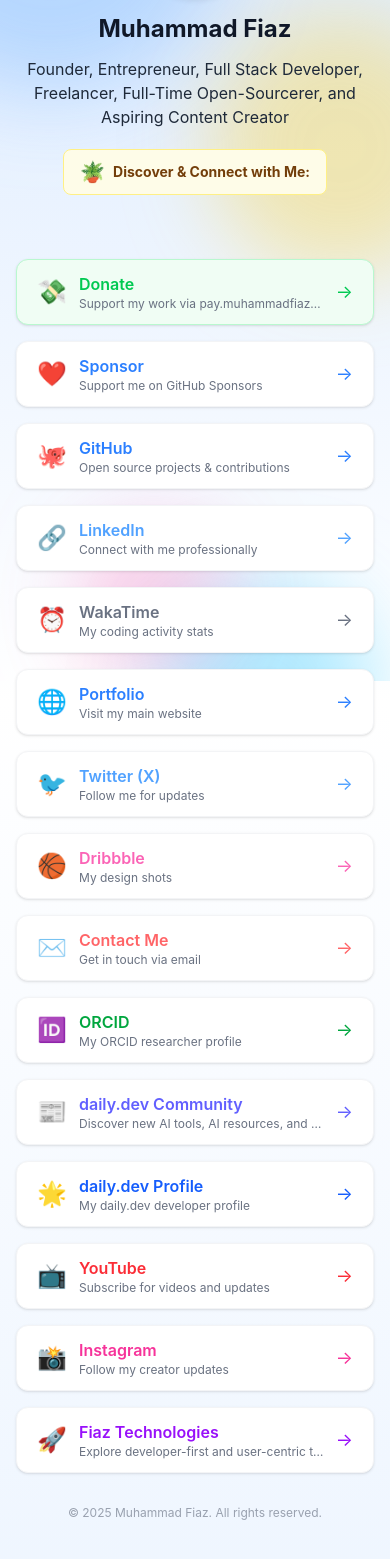
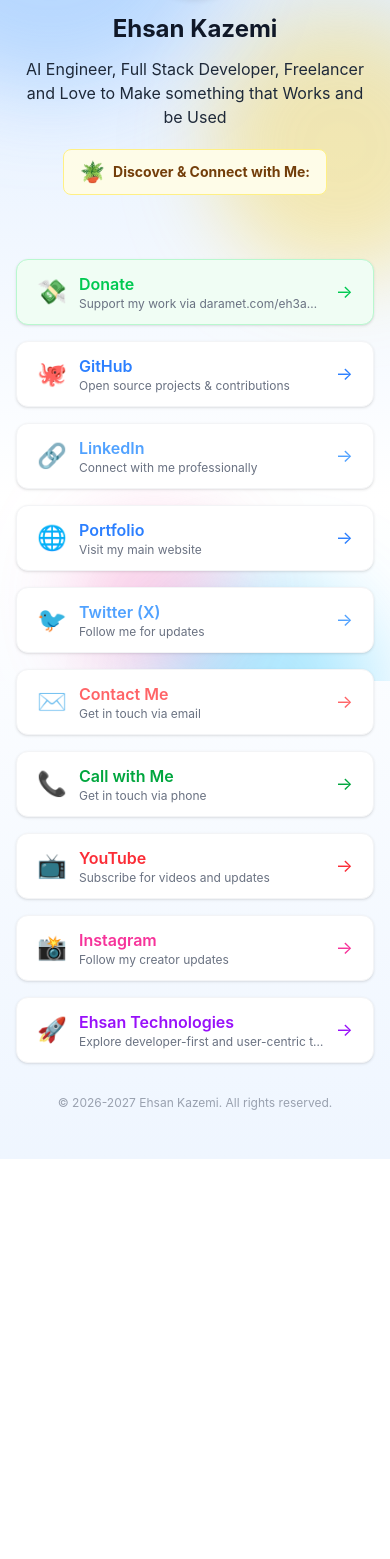
Before and after one commit to eh3ankazemi/linkstack, a website built with Vite: page index.html in a window 390 px wide. Shown: the part 163-1722 px from the top of the page. After the commit the page ends 1322 px from the top, so only its background shows below. Built offline with nearby package versions, Linux system fonts and the light colour scheme.

Commit message:
update values and add Google tag manger

```diff
--- a/index.html
+++ b/index.html
@@ -1,29 +1,30 @@
 <!--
 =====================================================
-  Copyright © 2025 muhammad-fiaz
-  Website: https://muhammadfiaz.com
-  GitHub: https://github.com/muhammad-fiaz
+  Copyright © 2026-2027 ehsan-kazemi
+  Website: https://ehsan-kazemi.ir/
+  GitHub: https://github.com/eh3ankazemi
   All rights reserved.
 =====================================================
 -->
 <!DOCTYPE html>
 <html lang="en" dir="ltr">
 <head>
-  <!-- Google Site Verification for muhammadfiaz.com -->
-  <meta name="google-site-verification" content="muhammadfiaz.com" />
+  <!-- Google Site Verification for ehsan-kazemi.ir -->
+  <meta name="google-site-verification" content="ehsan-kazemi.ir" />
+  <meta name="google-site-verification" content="pWCkSHr6zPmZolchD_gIuzrFCyKg6bOTWMkZBeyukJk" />
   <meta charset="UTF-8" />
   <meta name="viewport" content="width=device-width, initial-scale=1" />
-  <title>Muhammad Fiaz | All My Links</title>
+  <title>Ehsan Kazemi | All My Links</title>
   <!-- Mobile and PWA meta tags -->
   <meta name="mobile-web-app-capable" content="yes" />
   <meta name="apple-mobile-web-app-capable" content="yes" />
   <meta name="apple-touch-fullscreen" content="yes" />
 
   <!-- Primary Meta Tags for SEO -->
-  <meta name="title" content="Muhammad Fiaz | All My Links">
-  <meta name="description" content="All important links for Muhammad Fiaz — Founder, Entrepreneur, Full Stack Developer, Freelancer, Full-Time Open-Sourcerer, and Aspiring Content Creator.">
-  <meta name="keywords" content="Muhammad Fiaz, links, github, sponsor, open source, developer, portfolio, twitter, youtube, instagram, linkedin, dribbble, wakatime, donations">
-  <meta name="author" content="Muhammad Fiaz">
+  <meta name="title" content="Ehsan Kazemi | All My Links">
+  <meta name="description" content="All important links for Ehsan Kazemi — AI Engineer, Full Stack Developer, Freelancer and Love to Make something that Works and be Used.">
+  <meta name="keywords" content="Ehsan Kazemi, links, github, sponsor, open source, developer, portfolio, twitter, youtube, instagram, linkedin, donations">
+  <meta name="author" content="Ehsan Kazemi">
   <meta name="robots" content="index, follow, noarchive">
 
   <!-- Additional Metadata for SEO, Accessibility, and Device Compatibility -->
@@ -33,16 +34,16 @@
   <meta name="apple-mobile-web-app-capable" content="yes" />
   <meta name="mobile-web-app-capable" content="yes" />
   <meta name="apple-mobile-web-app-status-bar-style" content="default" />
-  <meta name="apple-mobile-web-app-title" content="Muhammad Fiaz | All My Links" />
+  <meta name="apple-mobile-web-app-title" content="Ehsan Kazemi | All My Links" />
   <meta name="format-detection" content="email=no" />
-  <meta name="email" content="contact@muhammadfiaz.com" />
-  <meta name="application-name" content="Muhammad Fiaz | All My Links" />
+  <meta name="email" content="mail.ehsan-kazemi.ir" />
+  <meta name="application-name" content="Ehsan Kazemi | All My Links" />
   <meta name="msapplication-TileColor" content="#3B82F6" />
-  <meta name="msapplication-TileImage" content="https://avatars.githubusercontent.com/u/75434191?v=4" />
+  <meta name="msapplication-TileImage" content="https://avatars.githubusercontent.com/u/101516269?v=4" />
   <meta name="referrer" content="no-referrer-when-downgrade" />
-  <meta name="copyright" content="Muhammad Fiaz" />
-  <meta name="creator" content="Muhammad Fiaz" />
-  <meta name="publisher" content="Muhammad Fiaz" />
+  <meta name="copyright" content="Ehsan Kazemi" />
+  <meta name="creator" content="Ehsan Kazemi" />
+  <meta name="publisher" content="Ehsan Kazemi" />
   <meta name="distribution" content="global" />
   <meta name="rating" content="general" />
   <meta name="revisit-after" content="7 days" />
@@ -52,33 +53,33 @@
 
   <!-- Open Graph / Facebook for social sharing -->
   <meta property="og:type" content="website">
-  <meta property="og:url" content="https://links.muhammadfiaz.com/">
-  <meta property="og:title" content="Muhammad Fiaz | All My Links">
-  <meta property="og:description" content="All important links for Muhammad Fiaz — Founder, Entrepreneur, Full Stack Developer, Freelancer, Full-Time Open-Sourcerer, and Aspiring Content Creator.">
-  <meta property="og:image" content="https://avatars.githubusercontent.com/u/75434191?v=4">
-  <meta property="og:image:secure_url" content="https://avatars.githubusercontent.com/u/75434191?v=4">
+  <meta property="og:url" content="https://links.ehsan-kazemi.ir/">
+  <meta property="og:title" content="Ehsan Kazemi | All My Links">
+  <meta property="og:description" content="All important links for Ehsan Kazemi — AI Engineer, Full Stack Developer, Freelancer and Love to Make something that Works and be Used.">
+  <meta property="og:image" content="https://avatars.githubusercontent.com/u/101516269?v=4">
+  <meta property="og:image:secure_url" content="https://avatars.githubusercontent.com/u/101516269?v=4">
   <meta property="og:image:type" content="image/png">
-  <meta property="og:image:alt" content="Muhammad Fiaz profile avatar">
-  <meta property="og:site_name" content="Muhammad Fiaz | All My Links">
+  <meta property="og:image:alt" content="Ehsan Kazemi profile avatar">
+  <meta property="og:site_name" content="Ehsan Kazemi | All My Links">
 
   <!-- Twitter Card metadata -->
   <meta name="twitter:card" content="summary_large_image">
-  <meta name="twitter:url" content="https://links.muhammadfiaz.com/">
-  <meta name="twitter:title" content="Muhammad Fiaz | All My Links">
-  <meta name="twitter:description" content="All important links for Muhammad Fiaz — Founder, Entrepreneur, Full Stack Developer, Freelancer, Full-Time Open-Sourcerer, and Aspiring Content Creator.">
-  <meta name="twitter:image" content="https://avatars.githubusercontent.com/u/75434191?v=4">
-  <meta name="twitter:image:alt" content="Muhammad Fiaz profile avatar">
-  <meta name="twitter:site" content="@muhammadfiaz_">
-  <meta name="twitter:creator" content="@muhammadfiaz_">
+  <meta name="twitter:url" content="https://links.ehsan-kazemi.ir/">
+  <meta name="twitter:title" content="Ehsan Kazemi | All My Links">
+  <meta name="twitter:description" content="All important links for Ehsan Kazemi — AI Engineer, Full Stack Developer, Freelancer and Love to Make something that Works and be Used.">
+  <meta name="twitter:image" content="https://avatars.githubusercontent.com/u/101516269?v=4">
+  <meta name="twitter:image:alt" content="Ehsan Kazemi profile avatar">
+  <meta name="twitter:site" content="@eh3ankazemi">
+  <meta name="twitter:creator" content="@eh3ankazemi">
 
   <!-- Favicon for browser tab -->
-  <link rel="icon" type="image/png" href="https://avatars.githubusercontent.com/u/75434191?v=4" />
-  <link rel="apple-touch-icon" href="https://avatars.githubusercontent.com/u/75434191?v=4" />
+  <link rel="icon" type="image/png" href="https://avatars.githubusercontent.com/u/101516269?v=4" />
+  <link rel="apple-touch-icon" href="https://avatars.githubusercontent.com/u/101516269?v=4" />
   <!-- Manifest for PWA support -->
   <link rel="manifest" href="/manifest.json" />
 
   <!-- Canonical URL for SEO -->
-  <link rel="canonical" href="https://links.muhammadfiaz.com/"/>
+  <link rel="canonical" href="https://links.ehsan-kazemi.ir/"/>
 
   <!-- Schema.org structured data for Person -->
   <script type="application/ld+json">
@@ -87,29 +88,28 @@
     "@graph": [
       {
         "@type": "Person",
-        "@id": "https://links.muhammadfiaz.com/#person",
-        "name": "Muhammad Fiaz",
-        "url": "https://links.muhammadfiaz.com/",
-        "image": "https://avatars.githubusercontent.com/u/75434191?v=4",
+        "@id": "https://links.ehsan-kazemi.ir/#person",
+        "name": "Ehsan Kazemi",
+        "url": "https://links.ehsan-kazemi.ir/",
+        "image": "https://avatars.githubusercontent.com/u/101516269?v=4",
         "sameAs": [
-          "https://github.com/muhammad-fiaz",
-          "https://x.com/muhammadfiaz_",
-          "https://www.youtube.com/@muhammad_fiaz",
-          "https://www.instagram.com/muhammadfiaz.dev",
-          "https://www.linkedin.com/in/muhammad-fiaz-",
-          "https://dribbble.com/muhammadfiaz",
-          "https://wakatime.com/@muhammadfiaz",
-          "https://muhammadfiaz.com"
+          "https://github.com/eh3ankazemi",
+          "https://x.com/eh3ankazemi",
+          "https://www.youtube.com/@eh3ankazemi",
+          "https://www.instagram.com/eh3ankazemi/",
+          "https://www.linkedin.com/in/eh3ankazemi",
+          "https://ehsan-kazemi.ir/",
+          "http://portfolio.ehsan-kazemi.ir/"
         ],
-        "jobTitle": "Founder, Entrepreneur, Full Stack Developer, Freelancer, Full-Time Open-Sourcerer, and Aspiring Content Creator",
-        "description": "All important links for Muhammad Fiaz — Founder, Entrepreneur, Full Stack Developer, Freelancer, Full-Time Open-Sourcerer, and Aspiring Content Creator."
+        "jobTitle": "AI Engineer, Full Stack Developer, Freelancer and Love to Make something that Works and be Used",
+        "description": "All important links for Ehsan Kazemi — AI Engineer, Full Stack Developer, Freelancer and Love to Make something that Works and be Used."
       },
       {
         "@type": "WebSite",
-        "name": "Muhammad Fiaz | All My Links",
-        "url": "https://links.muhammadfiaz.com/",
+        "name": "Ehsan Kazemi | All My Links",
+        "url": "https://links.ehsan-kazemi.ir/",
         "publisher": {
-          "@id": "https://links.muhammadfiaz.com/#person"
+          "@id": "https://links.ehsan-kazemi.ir/#person"
         },
         "inLanguage": "en"
       }
@@ -122,9 +122,9 @@
 <body class="bg-linear-to-t from-blue-50 via-white to-blue-100 min-h-dvh flex flex-col">
   <!-- Google Tag Manager (noscript) -->
   <noscript>
-    <iframe class="gtm-iframe" src="https://www.googletagmanager.com/ns.html?id=GTM-5BQ5RPW2" title="Google Tag Manager"></iframe>
+    <iframe src="https://www.googletagmanager.com/ns.html?id=GTM-PX428PJK" height="0" width="0" style="display:none;visibility:hidden"></iframe>
   </noscript>
-  <!-- Animated background using Tailwind utility classes -->
+<!-- Animated background using Tailwind utility classes -->
   <div class="fixed inset-0 w-full h-full -z-10 pointer-events-none overflow-hidden" aria-hidden="true">
     <span class="absolute rounded-full opacity-30 blur-2xl mix-blend-lighten bg-blue-400 w-85 h-85 -left-30 -top-20 animate-[bgmove_16s_linear_infinite_alternate] bg-orb-delay-0"></span>
     <span class="absolute rounded-full opacity-30 blur-2xl mix-blend-lighten bg-yellow-400 w-65 h-65 -right-20 top-45 animate-[bgmove_16s_linear_infinite_alternate] bg-orb-delay-4"></span>
@@ -137,10 +137,10 @@
     <!-- Profile header -->
     <header class="flex flex-col items-center w-full">
       <div class="w-32 h-32 md:w-36 md:h-36 lg:w-40 lg:h-40 rounded-full overflow-hidden border-4 border-blue-200 shadow-md mb-4 bg-white sm:w-24 sm:h-24 xs:w-16 xs:h-16">
-        <img src="https://avatars.githubusercontent.com/u/75434191?s=400&u=0aa88e4ae941c44425b2be4595cf92b68f578f8a&v=4" alt="Avatar of Muhammad Fiaz, Full Stack Developer" class="w-full h-full object-cover object-center z-20" loading="lazy" decoding="async" />
+        <img src="https://avatars.githubusercontent.com/u/101516269?s=400&u=0aa88e4ae941c44425b2be4595cf92b68f578f8a&v=4" alt="Avatar of Ehsan Kazemi, Full Stack Developer" class="w-full h-full object-cover object-center z-20" loading="lazy" decoding="async" />
       </div>
-      <h1 class="text-2xl md:text-3xl font-bold text-gray-900 text-center mb-1 sm:text-xl xs:text-lg">Muhammad Fiaz</h1>
-      <p class="mt-2 text-center text-gray-800 text-base sm:text-sm xs:text-xs">Founder, Entrepreneur, Full Stack Developer, Freelancer, Full-Time Open-Sourcerer, and Aspiring Content Creator</p>
+      <h1 class="text-2xl md:text-3xl font-bold text-gray-900 text-center mb-1 sm:text-xl xs:text-lg">Ehsan Kazemi</h1>
+      <p class="mt-2 text-center text-gray-800 text-base sm:text-sm xs:text-xs">AI Engineer, Full Stack Developer, Freelancer and Love to Make something that Works and be Used</p>
     </header>
     <!-- Highlight/intro section -->
     <section class="bg-yellow-50 border border-yellow-200 text-yellow-900 px-4 py-2 rounded-lg mt-5 text-center text-sm flex items-center gap-2 max-w-full responsive-text" aria-label="Discover and Connect">
@@ -152,7 +152,7 @@
     </nav>
     <!-- Footer -->
     <footer class="w-full shrink-0 mt-12" role="contentinfo">
-      <div class="text-center text-xs text-gray-400 fade-in fade-in-9 responsive-text py-4 bg-transparent">&copy; 2025 Muhammad Fiaz. All rights reserved.</div>
+      <div class="text-center text-xs text-gray-400 fade-in fade-in-9 responsive-text py-4 bg-transparent">&copy; 2026-2027 Ehsan Kazemi. All rights reserved.</div>
     </footer>
   </main>
   <!-- Main JS: loads and animates links from links.ts -->
--- a/src/links.ts
+++ b/src/links.ts
@@ -8,115 +8,117 @@
   delay: string;
 }
 
+let time = 0.1;
+
 export const links: LinkItem[] = [
   {
-    href: "https://pay.muhammadfiaz.com",
+    href: "https://daramet.com/eh3ankazemi",
     icon: "💸",
     name: "Donate",
-    description: "Support my work via pay.muhammadfiaz.com",
+    description: "Support my work via daramet.com/eh3ankazemi",
     colorClass: "bg-green-50 border-green-200 text-green-500",
     hoverClass: "hover:border-green-500 group-hover:text-green-700",
-    delay: "0.1s"
+    delay: `${time}s`,
   },
+  // {
+  //   href: "https://github.com/sponsors/",
+  //   icon: "❤️",
+  //   name: "Sponsor",
+  //   description: "Support me on GitHub Sponsors",
+  //   colorClass: "bg-white border-gray-100 text-blue-500",
+  //   hoverClass: "hover:border-blue-500 group-hover:text-blue-700",
+  //   delay: `${time+1.5}s`,
+  // },
   {
-    href: "https://github.com/sponsors/muhammad-fiaz",
-    icon: "❤️",
-    name: "Sponsor",
-    description: "Support me on GitHub Sponsors",
-    colorClass: "bg-white border-gray-100 text-blue-500",
-    hoverClass: "hover:border-blue-500 group-hover:text-blue-700",
-    delay: "0.25s"
-  },
-  {
-    href: "https://github.com/muhammad-fiaz",
+    href: "https://github.com/eh3ankazemi/",
     icon: "🐙",
     name: "GitHub",
     description: "Open source projects & contributions",
     colorClass: "bg-white border-gray-100 text-blue-500",
     hoverClass: "hover:border-blue-500 group-hover:text-blue-700",
-    delay: "0.4s"
+    delay: `${(time += 0.15)}s`,
   },
   {
-    href: "https://www.linkedin.com/in/muhammad-fiaz-",
+    href: "https://www.linkedin.com/in/eh3ankazemi",
     icon: "🔗",
     name: "LinkedIn",
     description: "Connect with me professionally",
     colorClass: "bg-white border-gray-100 text-blue-400",
     hoverClass: "hover:border-blue-400 group-hover:text-blue-700",
-    delay: "0.7s"
+    delay: `${(time += 0.15)}s`,
   },
+  // {
+  //   href: "https://wakatime.com/",
+  //   icon: "⏰",
+  //   name: "WakaTime",
+  //   description: "My coding activity stats",
+  //   colorClass: "bg-white border-gray-100 text-gray-500",
+  //   hoverClass: "hover:border-gray-400 group-hover:text-black",
+  //   delay: `${time+=.15}s`
+  // },
   {
-    href: "https://wakatime.com/@muhammadfiaz",
-    icon: "⏰",
-    name: "WakaTime",
-    description: "My coding activity stats",
-    colorClass: "bg-white border-gray-100 text-gray-500",
-    hoverClass: "hover:border-gray-400 group-hover:text-black",
-    delay: "0.85s"
-  },
-  {
-    href: "https://muhammadfiaz.com",
+    href: "https://ehsan-kazemi.ir",
     icon: "🌐",
     name: "Portfolio",
     description: "Visit my main website",
     colorClass: "bg-white border-gray-100 text-blue-500",
     hoverClass: "hover:border-blue-500 group-hover:text-blue-700",
-    delay: "1s"
+    delay: `${time+=.15}s`
   },
   {
-    href: "https://x.com/muhammadfiaz_",
+    href: "https://x.com/eh3ankazemi",
     icon: "🐦",
     name: "Twitter (X)",
     description: "Follow me for updates",
     colorClass: "bg-white border-gray-100 text-blue-400",
     hoverClass: "hover:border-blue-400 group-hover:text-blue-700",
-    delay: "1.15s"
+    delay: `${(time += 0.15)}s`,
   },
+  // {
+  //   href: "https://dribbble.com/",
+  //   icon: "🏀",
+  //   name: "Dribbble",
+  //   description: "My design shots",
+  //   colorClass: "bg-white border-gray-100 text-pink-400",
+  //   hoverClass: "hover:border-pink-400 group-hover:text-pink-600",
+  //   delay: `${time+=.15}s`
+  // },
   {
-    href: "https://dribbble.com/muhammadfiaz",
-    icon: "🏀",
-    name: "Dribbble",
-    description: "My design shots",
-    colorClass: "bg-white border-gray-100 text-pink-400",
-    hoverClass: "hover:border-pink-400 group-hover:text-pink-600",
-    delay: "1.3s"
-  },
-  {
-    href: "mailto:contact@muhammadfiaz.com",
+    href: "mailto:eh3ankazemii@gmail.com",
     icon: "✉️",
     name: "Contact Me",
     description: "Get in touch via email",
     colorClass: "bg-white border-gray-100 text-red-400",
     hoverClass: "hover:border-red-400 group-hover:text-red-600",
-    delay: "1.45s"
+    delay: `${(time += 0.15)}s`,
   },
   {
     href: "https://orcid.org/0009-0001-5935-7878",
-      icon: "🆔",
-      name: "ORCID",
-      description: "My ORCID researcher profile",
+    icon: "📞",
+    name: "Call with Me",
+    description: "Get in touch via phone",
     colorClass: "bg-white border-gray-100 text-green-600",
     hoverClass: "hover:border-green-600 group-hover:text-green-800",
-      delay: "1.6s"
+    delay: `${time+=.15}s`
   },
-    {
-      href: "https://dly.to/LQm0vGkFCsi",
-      icon: "📰",
-      name: "daily.dev Community",
-  description: "Discover new AI tools, AI resources, and empowering developers with the latest technology updates.",
-      colorClass: "bg-white border-gray-100 text-indigo-500",
-      hoverClass: "hover:border-indigo-500 group-hover:text-indigo-700",
-      delay: "1.75s"
-    },
-    {
-      href: "https://app.daily.dev/muhammadfiaz",
-      icon: "🌟",
-      name: "daily.dev Profile",
-      description: "My daily.dev developer profile",
-      colorClass: "bg-white border-gray-100 text-blue-600",
-      hoverClass: "hover:border-blue-600 group-hover:text-blue-800",
-      delay: "1.9s"
-    },
+  //   {
+  //     href: "https://dly.to/",
+  //     icon: "📰",
+  //     name: "daily.dev Community",
+  // description: "Discover new AI tools, AI resources, and empowering developers with the latest technology updates.",
+  //     colorClass: "bg-white border-gray-100 text-indigo-500",
+  //     hoverClass: "hover:border-indigo-500 group-hover:text-indigo-700",
+  //     delay: `${time+=.15}s`
+  //   },
+  // {
+  //   href: "https://app.daily.dev/",
+  //   icon: "🌟",
+  //   name: "daily.dev Profile",
+  //   description: "My daily.dev developer profile",
+  //   colorClass: "bg-white border-gray-100 text-blue-600",
+  //   hoverClass: "hover:border-blue-600 group-hover:text-blue-800",
+  //   delay:`${time+=.15}s`
+  // },
   {
     href: "https://www.youtube.com/@muhammad_fiaz",
     icon: "📺",
@@ -124,24 +126,25 @@
     description: "Subscribe for videos and updates",
     colorClass: "bg-white border-gray-100 text-red-500",
     hoverClass: "hover:border-red-500 group-hover:text-red-600",
-      delay: "2.05s"
+    delay: `${(time += 0.15)}s`,
   },
   {
-      href: "https://www.instagram.com/muhammadfiaz.dev",
+    href: "https://www.instagram.com/eh3ankazemi/",
     icon: "📸",
     name: "Instagram",
     description: "Follow my creator updates",
     colorClass: "bg-white border-gray-100 text-pink-500",
     hoverClass: "hover:border-pink-500 group-hover:text-pink-600",
-      delay: "2.2s"
+    delay: `${(time += 0.15)}s`,
   },
   {
-      href: "https://fiaztechnologies.github.io",
+    href: "https://portfolio.ehsan-kazemi.ir/",
     icon: "🚀",
-      name: "Fiaz Technologies",
-      description: "Explore developer-first and user-centric technologies, next-generation solutions, and more.",
+    name: "Ehsan Technologies",
+    description:
+      "Explore developer-first and user-centric technologies, next-generation solutions, and more.",
     colorClass: "bg-white border-gray-100 text-purple-600",
     hoverClass: "hover:border-purple-600 group-hover:text-purple-800",
-      delay: "2.35s"
-    }
+    delay: `${(time += 0.15)}s`,
+  },
 ];
--- a/src/main.ts
+++ b/src/main.ts
@@ -1,9 +1,6 @@
-
-
-
 import { links } from './links';
 
-const DEFAULT_GTM_ID = 'GTM-5BQ5RPW2';
+const DEFAULT_GTM_ID = 'GTM-PX428PJK';
 const DEFAULT_GA_ID = 'G-SDJ0K1Y70X';
 
 declare global {
```
Also changed, not shown: 2 other files. Lines whose indentation alone changed are shown as unchanged.
